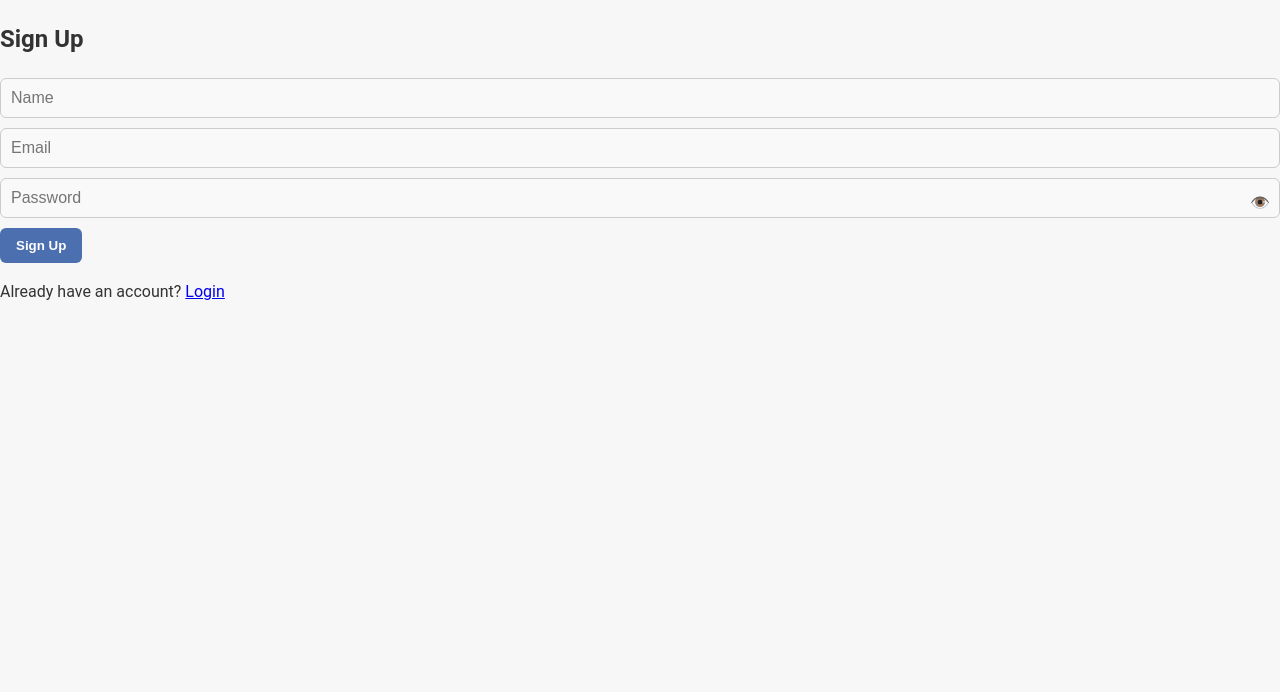
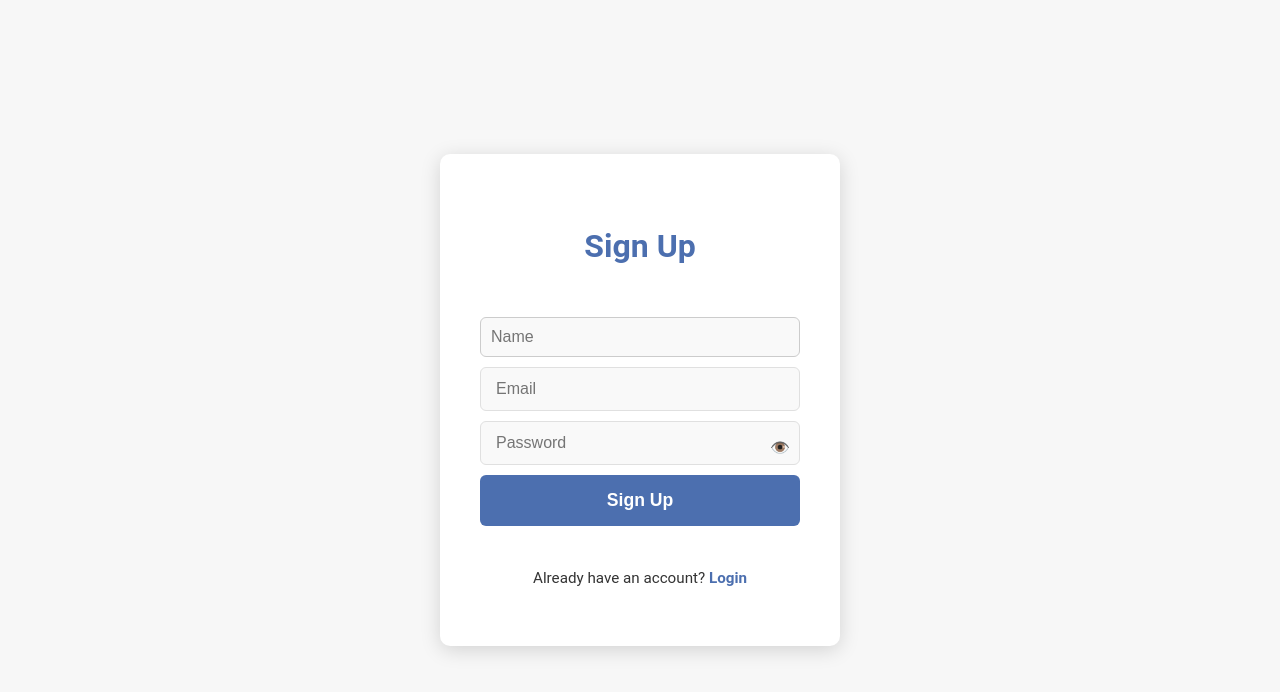
Before and after one commit to khushikhurana15/quicknotes-frontend, a React (Create React App) app: page /signup in a window 1280 px wide. Shown: the top 692 px of the page. Built offline with nearby package versions, Linux system fonts and the light colour scheme; no server answers; a web font is replaced by a local one.

Commit message:
Fix: Apply styling to SignupPage

```diff
--- a/src/pages/SignupPage.jsx
+++ b/src/pages/SignupPage.jsx
@@ -4,6 +4,10 @@ import axios from 'axios';
 import PasswordInput from '../components/PasswordInput';
 import { toast, ToastContainer } from "react-toastify";
 import "react-toastify/dist/ReactToastify.css";
+
+// Ensure this path is correct. If LoginPage.css is in a 'styles' folder
+// outside of 'pages', it might be '../styles/LoginPage.css'.
+import './LoginPage.css';
 
 const SignupPage = () => {
   const [name, setName] = useState('');
@@ -33,9 +37,13 @@ const SignupPage = () => {
   };
 
   return (
-    <div className="auth-container">
+    // Outer container to center the form, styled by .login-page-container
+    <div className="login-page-container">
+      {/* Inner card container for the form, styled by .login-form-card */}
+      <div className="login-form-card">
         <h2>Sign Up</h2>
         <form onSubmit={handleSignup}>
+          {/* Inputs will be styled by .login-form-card input[type="text/email/password"] */}
           <input
             type="text"
             placeholder="Name"
@@ -52,19 +60,26 @@ const SignupPage = () => {
             required
           />
 
+          {/* PasswordInput component. Make sure it internally renders an input
+              that gets styled by .login-form-card input[type="password"] */}
           <PasswordInput
             value={password}
             onChange={(e) => setPassword(e.target.value)}
             placeholder="Password"
+            // If your PasswordInput component accepts a className prop and applies it
+            // to its internal input, you could add: className="form-input" here
+            // if your CSS has a .form-input style.
           />
 
-        <button type="submit">Sign Up</button>
+          {/* Apply the .login-button class to the submit button */}
+          <button type="submit" className="login-button">Sign Up</button>
         </form>
 
-      {/* 🔗 Add login link */}
-      <p style={{ marginTop: '1rem' }}>
-        Already have an account? <Link to="/login">Login</Link>
+        {/* Apply .signup-text and .signup-link classes for styling */}
+        <p className="signup-text">
+          Already have an account? <Link to="/login" className="signup-link">Login</Link>
         </p>
+      </div> {/* Close login-form-card */}
       <ToastContainer position="top-right" autoClose={3000} hideProgressBar />
     </div>
   );
```
Lines whose indentation alone changed are shown as unchanged.
